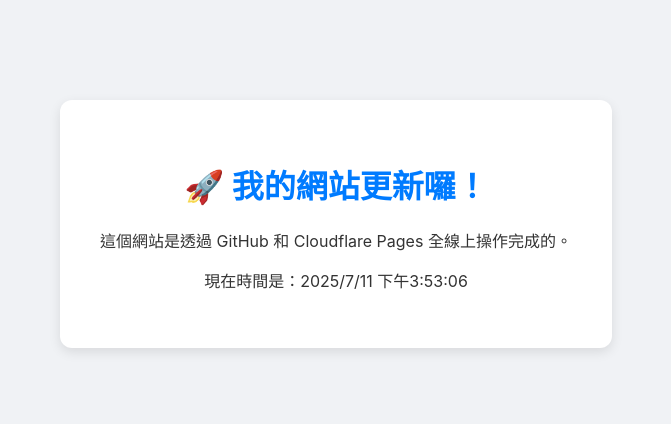
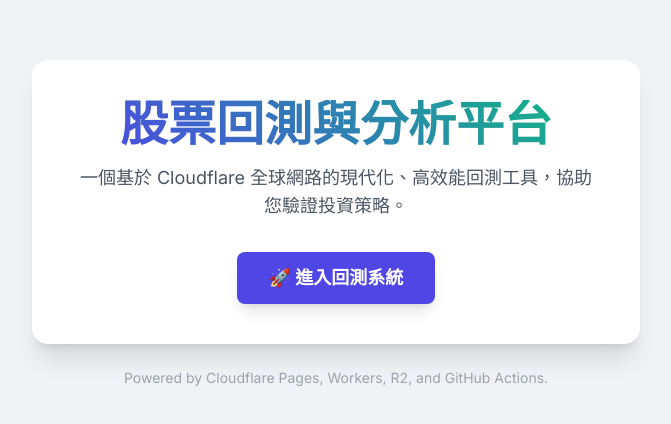
Before and after one commit to chihung1024/stockbacktest, a plain HTML site: page index.html in a window 1280 px wide. Shown: the part 176-600 px from the top of the page, without its empty margins (304-975 px from the left). Drawn offline with nearby package versions, Linux system fonts and the light colour scheme.

Commit message:
Update index.html

```diff
--- a/index.html
+++ b/index.html
@@ -3,45 +3,38 @@
 <head>
     <meta charset="UTF-8">
     <meta name="viewport" content="width=device-width, initial-scale=1.0">
-    <title>我的第一個 Cloudflare 網站</title>
+    <title>股票回測系統</title>
+    <script src="https://cdn.tailwindcss.com"></script>
+    <link href="https://fonts.googleapis.com/css2?family=Inter:wght@400;500;600;700&family=Noto+Sans+TC:wght@400;500;700&display=swap" rel="stylesheet">
     <style>
         body {
-            font-family: -apple-system, BlinkMacSystemFont, "Segoe UI", Roboto, Helvetica, Arial, sans-serif;
-            display: flex;
-            justify-content: center;
-            align-items: center;
-            height: 100vh;
-            margin: 0;
-            background-color: #f0f2f5;
-            color: #333;
+            font-family: 'Inter', 'Noto Sans TC', sans-serif;
+            background: #f0f2f5;
         }
-        .container {
-            text-align: center;
-            padding: 40px;
-            background-color: white;
-            border-radius: 12px;
-            box-shadow: 0 4px 12px rgba(0,0,0,0.1);
-        }
-        h1 {
-            color: #007BFF;
+        .gradient-text {
+            background: -webkit-linear-gradient(45deg, #4f46e5, #10b981);
+            -webkit-background-clip: text;
+            -webkit-text-fill-color: transparent;
         }
     </style>
 </head>
-<body>
-    <div class="container">
-        <h1>🚀 我的網站更新囉！</h1>
-        <p>這個網站是透過 GitHub 和 Cloudflare Pages 全線上操作完成的。</p>
-        <p>現在時間是：<span id="time"></span></p>
+<body class="flex items-center justify-center min-h-screen">
+    <div class="text-center p-8 max-w-2xl mx-auto">
+        <div class="bg-white p-10 rounded-2xl shadow-xl">
+            <h1 class="text-4xl md:text-5xl font-bold gradient-text mb-4">
+                股票回測與分析平台
+            </h1>
+            <p class="text-gray-600 mb-8 text-lg">
+                一個基於 Cloudflare 全球網路的現代化、高效能回測工具，協助您驗證投資策略。
+            </p>
+            <a href="/backtest.html"
+               class="inline-block bg-indigo-600 text-white font-bold py-3 px-8 rounded-lg text-lg hover:bg-indigo-700 focus:outline-none focus:ring-2 focus:ring-offset-2 focus:ring-indigo-500 transition-transform transform hover:scale-105 shadow-lg">
+                🚀 進入回測系統
+            </a>
+        </div>
+        <p class="text-gray-400 text-sm mt-6">
+            Powered by Cloudflare Pages, Workers, R2, and GitHub Actions.
+        </p>
     </div>
-    <script>
-        function updateTime() {
-            const timeElement = document.getElementById('time');
-            if (timeElement) {
-                timeElement.innerText = new Date().toLocaleString('zh-TW');
-            }
-        }
-        setInterval(updateTime, 1000);
-        updateTime();
-    </script>
 </body>
 </html>
```
